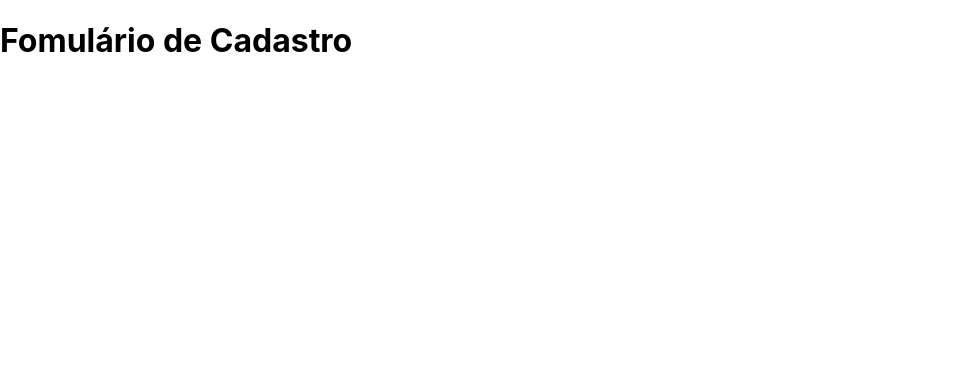
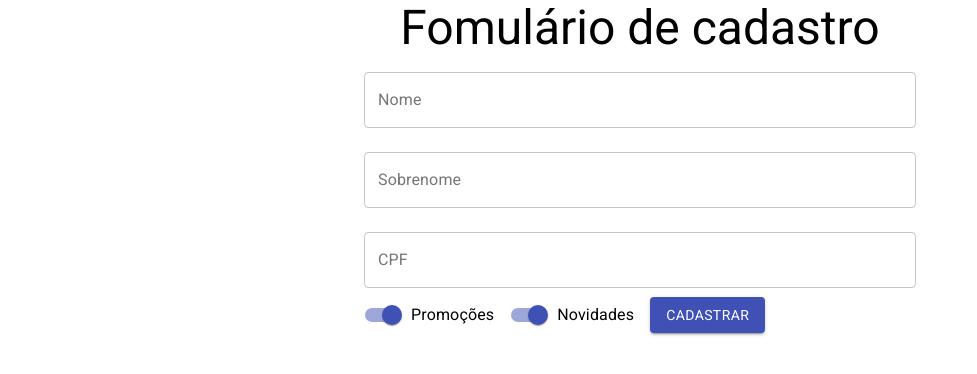
Before and after one commit to Klayverx/form-react, a React (Create React App) app: page / in a window 1280 px wide. Shown: the top 374 px of the page, without its empty margins (0-977 px from the left). Built offline with nearby package versions, Linux system fonts and the light colour scheme.

Commit message:
estilização formulário

```diff
--- a/package.json
+++ b/package.json
@@ -3,9 +3,11 @@
   "version": "0.1.0",
   "private": true,
   "dependencies": {
+    "@material-ui/core": "^4.11.3",
     "@testing-library/jest-dom": "^5.11.4",
     "@testing-library/react": "^11.1.0",
     "@testing-library/user-event": "^12.1.10",
+    "fontsource-roboto": "^4.0.0",
     "react": "^17.0.1",
     "react-dom": "^17.0.1",
     "react-scripts": "4.0.3",
--- a/src/App.js
+++ b/src/App.js
@@ -1,9 +1,18 @@
+import { Component, Fragment } from 'react';
 import './App.css';
+import FormularioCadastro from './components/FormularioCadastro/FormularioCadastro';
+import { Container, Typography } from "@material-ui/core"
+import 'fontsource-roboto';
 
-function App() {
-  return (
-    <h1>Fomulário de Cadastro</h1>
-  );
+class App extends Component {
+  render() {
+    return (
+      <Container component="article" maxWidth="sm">
+        <Typography variant="h3" component="h1" align="center" >Fomulário de cadastro</Typography>
+        <FormularioCadastro />
+      </Container>
+    );
+  }
 }
 
 export default App;
--- /dev/null
+++ b/src/components/FormularioCadastro/FormularioCadastro.jsx
@@ -0,0 +1,47 @@
+import { TextField, Button, Switch, FormControlLabel } from "@material-ui/core";
+
+function FormularioCadastro() {
+  return (
+    <form action="">
+      <TextField
+        id="nome"
+        label="Nome"
+        variant="outlined"
+        margin="normal"
+        fullWidth
+      />
+
+      <TextField
+        id="sobrenome"
+        label="Sobrenome"
+        variant="outlined"
+        margin="normal"
+        fullWidth
+      />
+
+      <TextField
+        id="cpf"
+        label="CPF"
+        variant="outlined"
+        margin="normal"
+        fullWidth
+      />
+
+      <FormControlLabel
+        label="Promoções"
+        control={<Switch name="promocoes" defaultChecked color="primary" />}
+      />
+
+      <FormControlLabel
+        label="Novidades"
+        control={<Switch name="novidades" defaultChecked color="primary" />}
+      />
+
+      <Button variant="contained" color="primary" type="submit">
+        Cadastrar
+      </Button>
+    </form>
+  );
+}
+
+export default FormularioCadastro;
```
Also changed, not shown: 2 other files (tests, documents, lock files or other folders).
